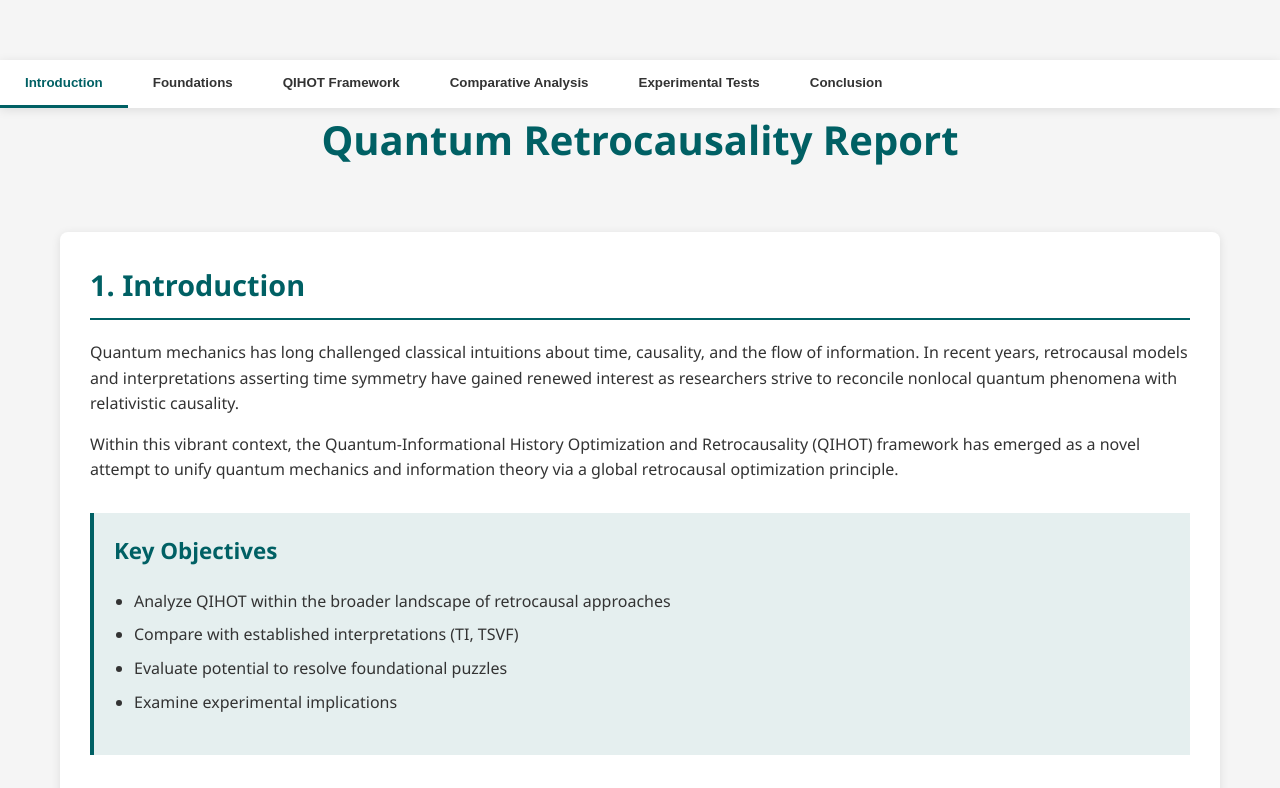
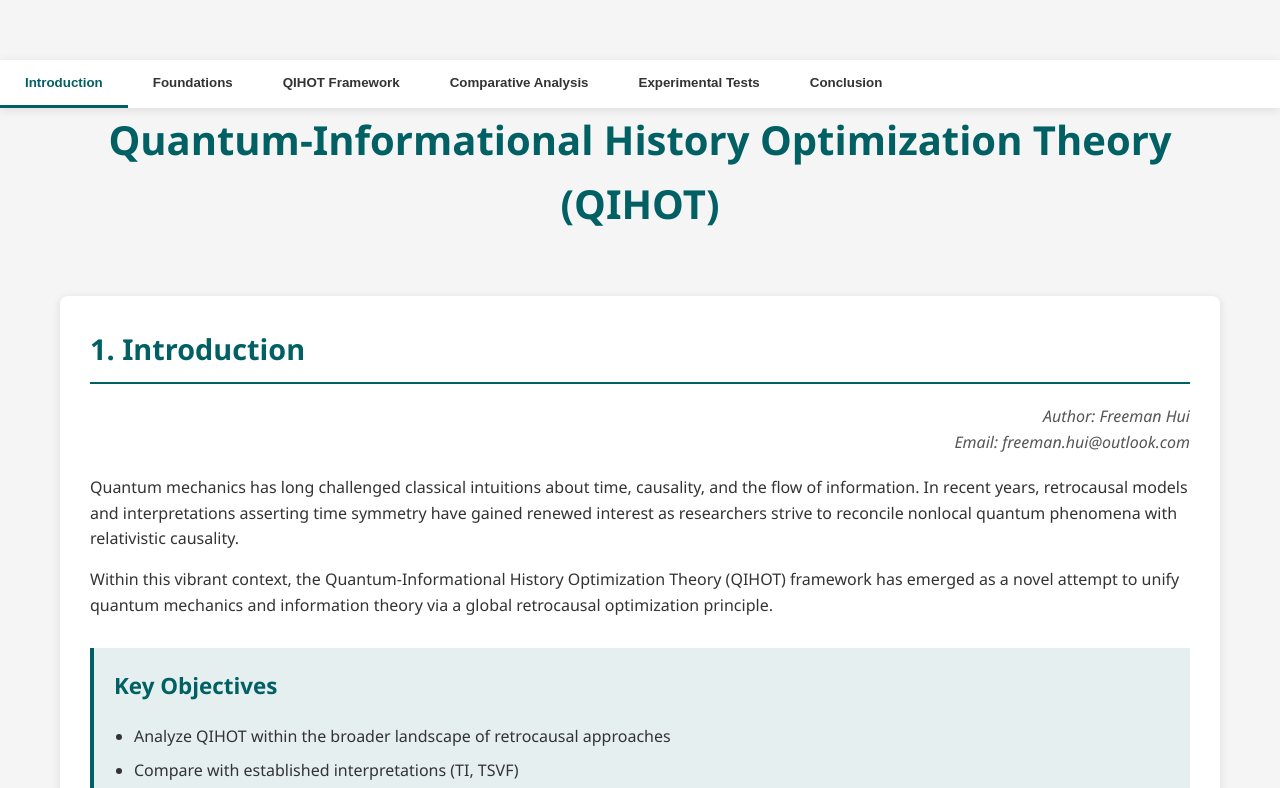
Before and after one commit to freemanhui/research, a plain HTML site: page QIHOT/index.html in a window 1280 px wide. Shown: the top 788 px of the page. Drawn offline with nearby package versions, Linux system fonts and the light colour scheme.

Commit message:
Changed title to QIHOT and added author information

```diff
--- a/QIHOT/index.html
+++ b/QIHOT/index.html
@@ -1,10 +1,9 @@
-
 <!DOCTYPE html>
 <html lang="en">
 <head>
     <meta charset="UTF-8">
     <meta name="viewport" content="width=device-width, initial-scale=1.0">
-    <title>Quantum Retrocausality Report</title>
+    <title>Quantum-Informational History Optimization Theory (QIHOT)</title>
     <script src="https://cdn.jsdelivr.net/npm/chart.js"></script>
     <style>
         :root {
@@ -255,15 +254,19 @@
     </div>
 
     <div class="container">
-        <h1>Quantum Retrocausality Report</h1>
+        <h1>Quantum-Informational History Optimization Theory (QIHOT)</h1>
 
         <!-- Introduction Tab -->
         <div id="introduction" class="tab-content active">
             <div class="section">
                 <h2>1. Introduction</h2>
+                <div style="text-align: right; margin-bottom: 20px; font-style: italic; color: #555;">
+                    <p>Author: Freeman Hui<br>
+                    Email: freeman.hui@outlook.com</p>
+                </div>
                 <p>Quantum mechanics has long challenged classical intuitions about time, causality, and the flow of information. In recent years, retrocausal models and interpretations asserting time symmetry have gained renewed interest as researchers strive to reconcile nonlocal quantum phenomena with relativistic causality.</p>
 
-                <p>Within this vibrant context, the Quantum-Informational History Optimization and Retrocausality (QIHOT) framework has emerged as a novel attempt to unify quantum mechanics and information theory via a global retrocausal optimization principle.</p>
+                <p>Within this vibrant context, the Quantum-Informational History Optimization Theory (QIHOT) framework has emerged as a novel attempt to unify quantum mechanics and information theory via a global retrocausal optimization principle.</p>
 
                 <div class="key-findings">
                     <h3>Key Objectives</h3>
@@ -412,7 +415,7 @@
         <div id="conclusion" class="tab-content">
             <div class="section">
                 <h2>7. Conclusion</h2>
-                <p>The Quantum-Informational History Optimization and Retrocausality (QIHOT) framework represents an ambitious attempt to unify quantum mechanics and information theory through a novel global optimization principle.</p>
+                <p>The Quantum-Informational History Optimization Theory (QIHOT) framework represents an ambitious attempt to unify quantum mechanics and information theory through a novel global optimization principle.</p>
 
                 <div class="key-findings">
                     <h3>Key Findings</h3>
```
